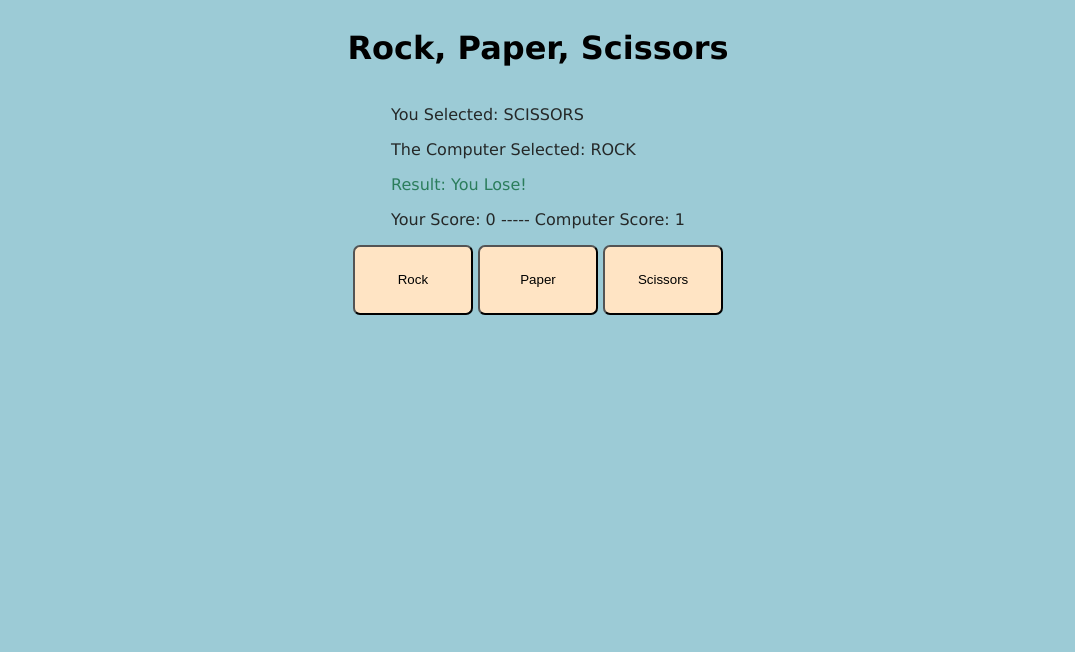
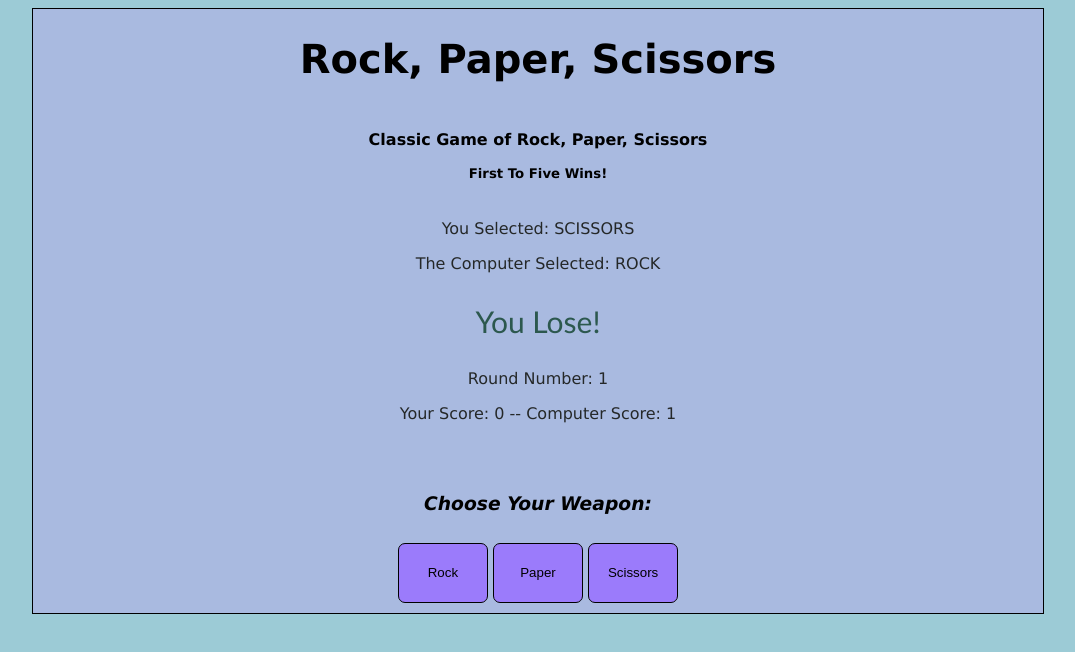
Before and after one commit to jackohhearts/Rock-Paper-Scissors, a plain HTML site: page index.html in a window 1280 px wide. Both pictures are taken after a click on the button "Scissors". Shown: the whole page, without its empty margins (102-1177 px from the left). Drawn offline with Linux system fonts and the light colour scheme.

Commit message:
adjusted css and added round number counter in js

```diff
--- a/index.html
+++ b/index.html
@@ -9,16 +9,24 @@
 <body>
     <div class="container">
         <h1>Rock, Paper, Scissors</h1>
+        <h4>Classic Game of Rock, Paper, Scissors</h4>
+        <h5>First To Five Wins!</h5>
         <div class="elements">
-    <p id="playerSelection-el">You Selected:</p>
-    <p id="computerSelection-el">The Computer Selected:</p>
-    <p id="roundResult-el">Result:</p>
-    <p id="score-el">Current Score:</p>
+    <p id="playerSelection-el">Good Luck...</p>
+    <p id="computerSelection-el"></p>
+    <p id="roundResult-el"></p>
+    <p id="roundNumber-el"></p>
+    <p id="score-el"></p>
     <p id="winner-el"></p>
+        </div>
+
+        <div class="playAgainContainer">
+            <p id="playAgain-el"></p>
         </div>
 
 
 
+        <h3>Choose Your Weapon:</h3>
 
         <div class="buttons">
     <button id="rockButton" onclick="playerChoiceRock()">Rock</button>
@@ -28,9 +36,7 @@
 
         </div>
 
-        <div class="playAgainContainer">
-            <p id="playAgain-el"></p>
-        </div>
+
         <script src="index.js"></script>
 </div>
 </body>
--- a/index.js
+++ b/index.js
@@ -1,6 +1,7 @@
 let computerScore = 0
 let playerScore = 0
 let isAlive = false
+let roundNumber = 0
 let playerSelectionEl = document.getElementById("playerSelection-el")
 let computerSelectionEl = document.getElementById("computerSelection-el")
 let roundResultEl = document.getElementById("roundResult-el")
@@ -8,6 +9,7 @@ let scoreEl = document.getElementById("score-el")
 let winnerEl = document.getElementById("winner-el")
 let playAgainEl = document.getElementById("playAgain-el")
 let computerSelection = ""
+let roundNumberEl = document.getElementById("roundNumber-el")
 
 
 
@@ -43,6 +45,7 @@ function playerChoiceScissors() {
 
 
     function playRound() {
+        roundNumber += 1
         isAlive = true
         playerSelection = playerSelection.toUpperCase()
 
@@ -56,48 +59,48 @@ function playerChoiceScissors() {
 
         if (playerSelection === "ROCK" && computerSelection === "ROCK") {
 
-            roundResultEl.textContent = "Result: Tie!"
+            roundResultEl.textContent = "Tie!"
             return "Tie!"
         }   else if (playerSelection === "ROCK" && computerSelection === "PAPER") {
 
-            roundResultEl.textContent = "Result: You Lose!"
+            roundResultEl.textContent = "You Lose!"
             computerScore += 1
             return "You Lose!"
         }   else if (playerSelection === "ROCK" && computerSelection === "SCISSORS") {
 
-            roundResultEl.textContent = "Result: You Win!"
+            roundResultEl.textContent = "You Win!"
             playerScore += 1
             return "You Win!"
         }
 
         if (playerSelection === "SCISSORS" && computerSelection === "SCISSORS") {
 
-            roundResultEl.textContent = "Result: Tie!"
+            roundResultEl.textContent = "Tie!"
             return "Tie!"
         }   else if (playerSelection === "SCISSORS" && computerSelection === "ROCK") {
 
-            roundResultEl.textContent = "Result: You Lose!"
+            roundResultEl.textContent = "You Lose!"
             computerScore += 1
             return "You Lose!"
         }   else if (playerSelection === "SCISSORS" && computerSelection === "PAPER") {
 
-            roundResultEl.textContent = "Result: You Win!"
+            roundResultEl.textContent = "You Win!"
             playerScore += 1
             return "You Win!"
         }
 
         if (playerSelection === "PAPER" && computerSelection === "PAPER") {
 
-            roundResultEl.textContent = "Result: Tie!"
+            roundResultEl.textContent = "Tie!"
             return "Tie!"
         }   else if (playerSelection === "PAPER" && computerSelection === "SCISSORS") {
 
-            roundResultEl.textContent = "Result: You Lose!"
+            roundResultEl.textContent = "You Lose!"
             computerScore += 1
             return "You Lose!"
         }   else if (playerSelection === "PAPER" && computerSelection === "ROCK") {
 
-            roundResultEl.textContent = "Result: You Win!"
+            roundResultEl.textContent = "You Win!"
             playerScore += 1
             return "You Win!"
         }
@@ -107,13 +110,14 @@ function playerChoiceScissors() {
     function playGame() {
         playRound()
 
-        scoreEl.textContent = "Your Score: " + playerScore + " " + "----- " + "Computer Score: " + computerScore
+        roundNumberEl.textContent = "Round Number: " + roundNumber
+        scoreEl.textContent = "Your Score: " + playerScore + " " + "-- " + "Computer Score: " + computerScore
         if (playerScore === 5 && computerScore < 5) {
             rockButton.setAttribute("disabled", 1)
             paperButton.setAttribute("disabled", 1)
             scissorsButton.setAttribute("disabled", 1)
            isAlive = false
-            winnerEl.textContent = "You Win The Game!"
+            winnerEl.textContent = "You Won The Game!"
             playAgainEl.innerHTML = '<button onclick="newGame()">Play Again?</button>'
 
             return "You Win The Game!"
@@ -123,7 +127,7 @@ function playerChoiceScissors() {
             paperButton.setAttribute("disabled", 1)
             scissorsButton.setAttribute("disabled", 1)
             isAlive = false
-            winnerEl.textContent = "You Lose The Game! The Computer Beat You!"
+            winnerEl.textContent = "You Lost The Game! The Computer Beat You!"
             playAgainEl.innerHTML = '<button onclick="newGame()">Play Again?</button>'
             return "You Lose The Game! The Computer Beat You!"
         }
--- a/style.css
+++ b/style.css
@@ -1,6 +1,28 @@
 body {
     background-color: rgb(156, 203, 214);
     font-family: Verdana, Geneva, Tahoma, sans-serif;
+    text-align: center;
+}
+
+h1 {
+    font-size: 40px;
+
+}
+
+h4 {
+    margin-bottom: -5px;
+}
+
+h3 {
+    font-style: italic;
+}
+
+#roundResult-el {
+    justify-content: center;
+    text-align: center;
+    color: rgb(44, 88, 78);
+    font-size: 30px;
+    font-family: 'Trebuchet MS', 'Lucida Sans Unicode', 'Lucida Grande', 'Lucida Sans', Arial, sans-serif;
 }
 
 .container {
@@ -9,20 +31,34 @@ body {
     align-content: center;
     justify-content: center;
     align-items: center;
+    background-color: rgba(203, 142, 249, 0.269);
+    margin-left: 10%;
+    margin-right: 10%;
+    padding-left: 10px;
+    padding-right: 10px;
+    border: 1px solid black;
 
+}
+.buttons {
+    padding: 10px;
+    justify-content: space-between;
 }
 
 button {
-    height: 70px;
-    width: 120px;
+    height: 60px;
+    width: 90px;
     border-radius: 7px;
-    background-color: bisque;
+    background-color: rgb(155, 123, 251);
+    border: 1px solid black;
+
 }
 
 .elements {
     color: rgb(37, 40, 40);
 }
 
-#roundResult-el {
-    color: rgb(43, 125, 92);
+
+#winner-el {
+    font-size: 35px;
+    font-weight: bolder;
 }
```
